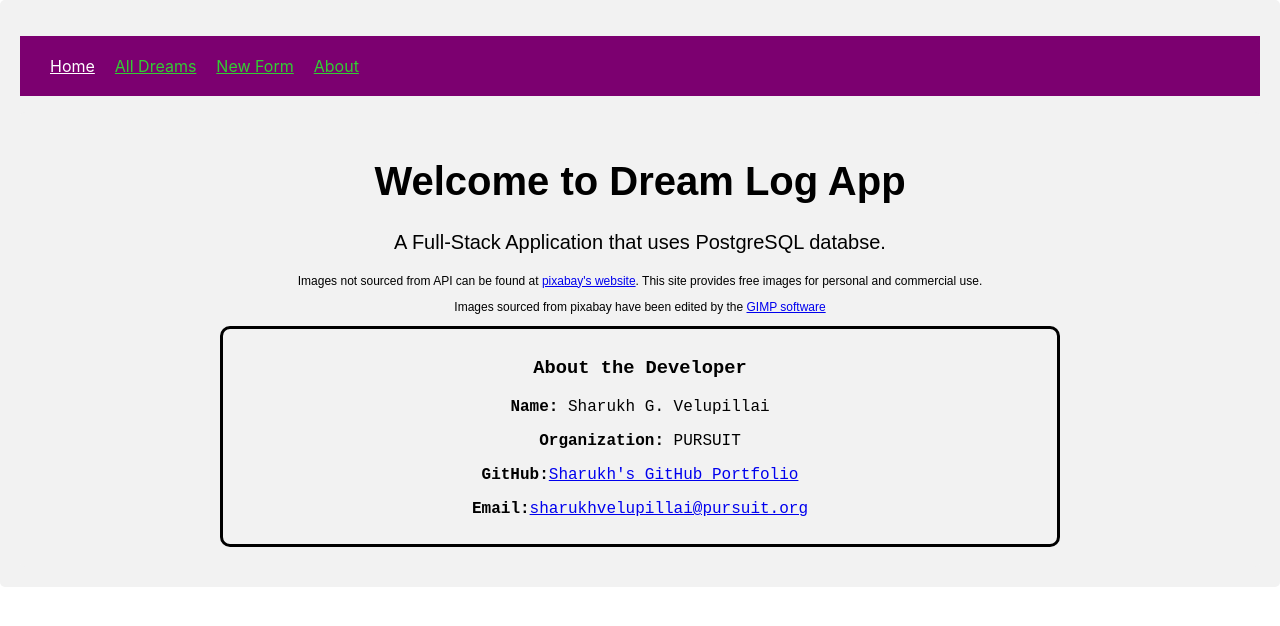
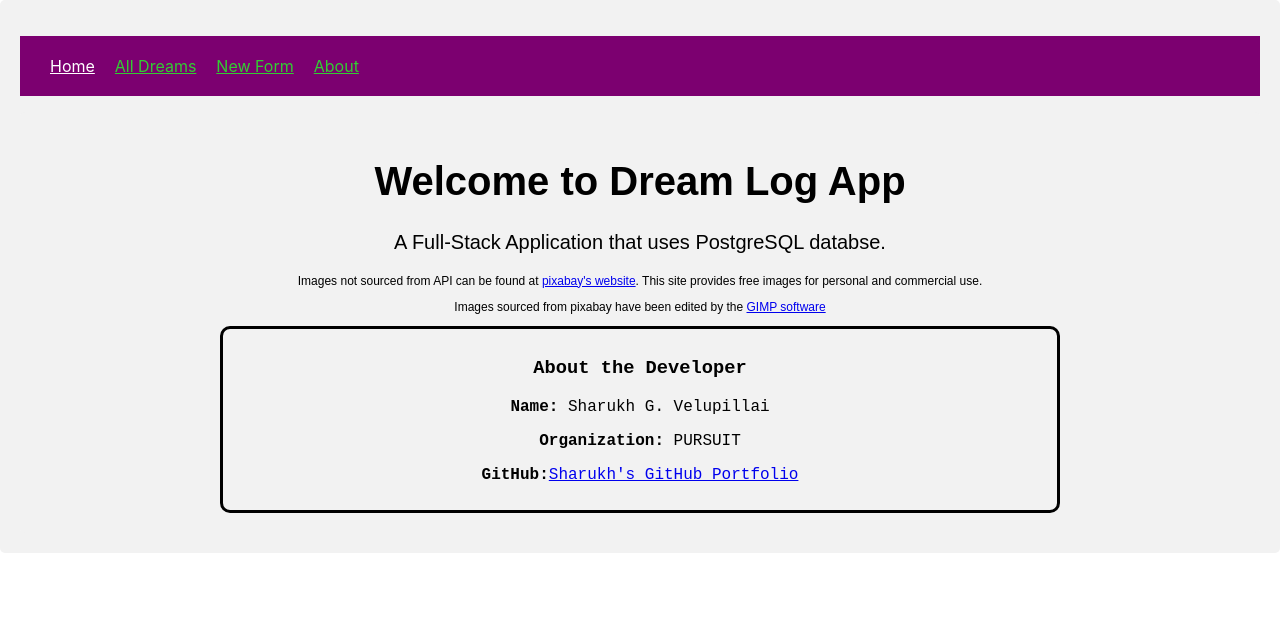
Before and after one commit to SharukhGV/Dream-Log-App-frontend, a React (Create React App) app: page / in a window 1280 px wide. Shown: the top 626 px of the page. Built offline with nearby package versions, Linux system fonts and the light colour scheme; no server answers.

Commit message:
deleted email

```diff
--- a/src/Components/DreamDetails.js
+++ b/src/Components/DreamDetails.js
@@ -60,7 +60,6 @@ useEffect(()=>{
       setthecolor("black")}
 
 },[dream.good_dream])
-
 
   return (
 
--- a/src/Pages/Home.js
+++ b/src/Pages/Home.js
@@ -24,11 +24,6 @@ function Home(){
             <strong>GitHub:</strong>
             <a href="https://github.com/SharukhGV">
     Sharukh's GitHub Portfolio        </a>
-          </p><p>
-            <strong>Email:</strong>
-            <a href="mailto:sharukhvelupillai@pursuit.org">
-            sharukhvelupillai@pursuit.org
-            </a>
           </p>
     </div>
 
```
